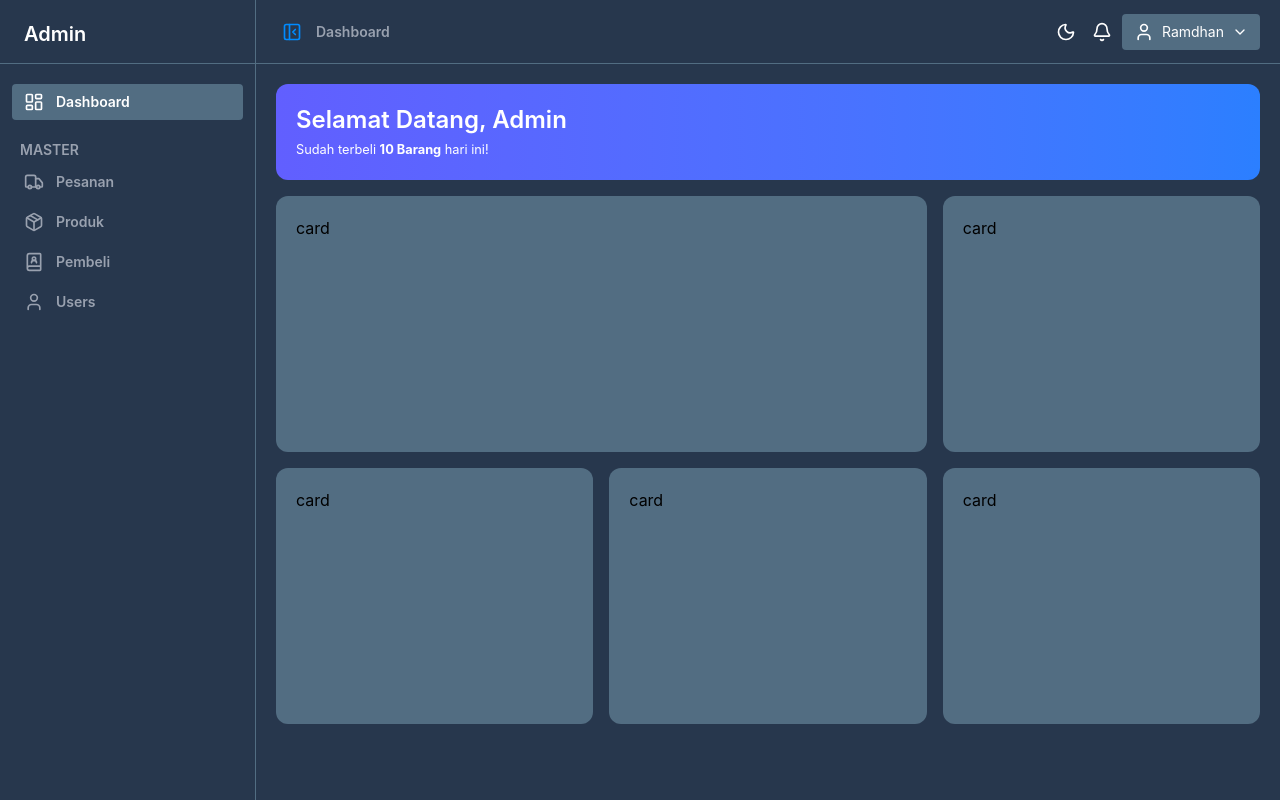
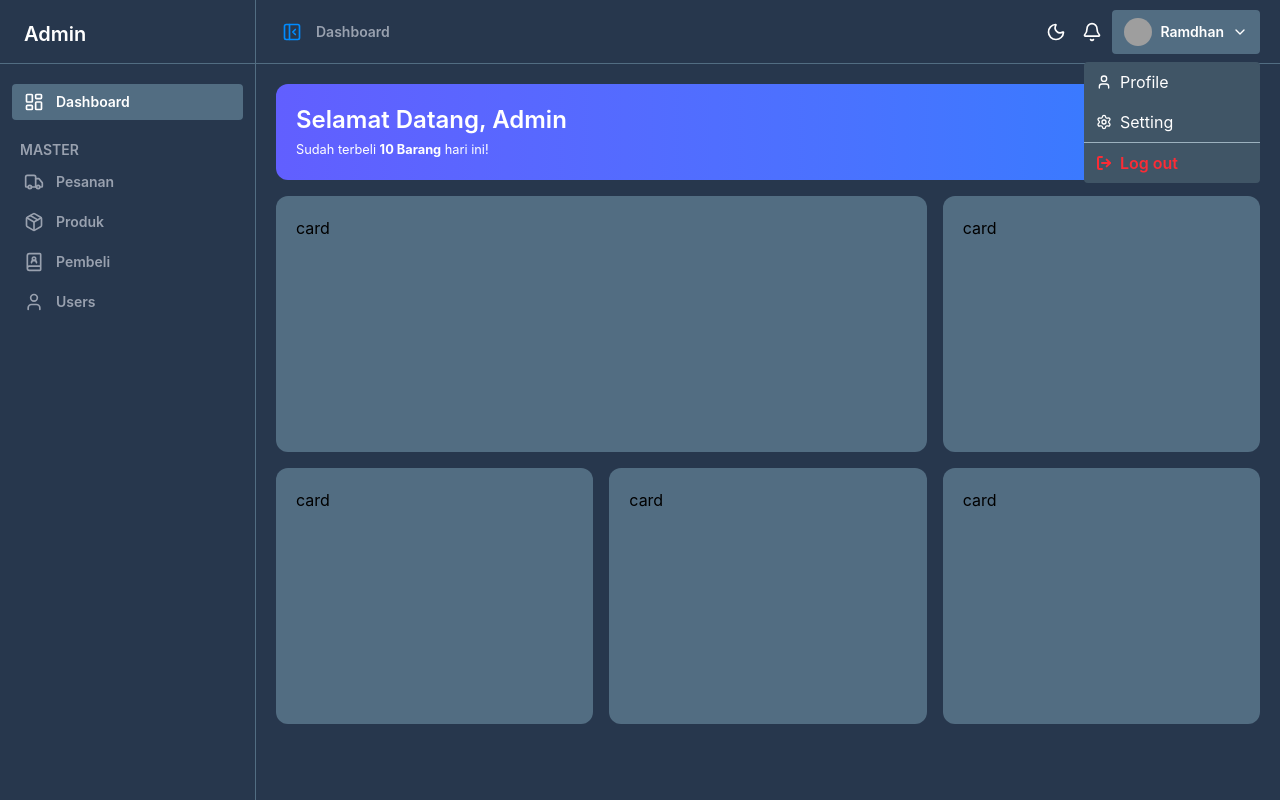
Before and after one commit to RAMDHAN-MQ/react-admin-dashboard, a React (Vite) app: page / in a window 1280 px wide. Both pictures are taken after a click on the button "Ramdhan". Built offline with nearby package versions, Linux system fonts and the light colour scheme; grey boxes are pictures that could not be loaded.

Commit message:
add: dropdown pada profile

```diff
--- a/src/components/layouts/MainContent.tsx
+++ b/src/components/layouts/MainContent.tsx
@@ -1,13 +1,24 @@
-import { Bell, ChevronDown, Moon, PanelLeftClose, User } from "lucide-react";
+import {
+  Bell,
+  ChevronDown,
+  LogOut,
+  Moon,
+  PanelLeftClose,
+  Settings,
+  User,
+} from "lucide-react";
 import IconButton from "../ui/IconButton";
 import Breadcrumb from "../ui/Breadcrumb";
-import type { ReactNode } from "react";
+import { useState, type ReactNode } from "react";
+import { Link } from "react-router-dom";
 
 type Props = {
   children: ReactNode;
 };
 
 export default function MainContent({ children }: Props) {
+  const [isDrop, setIsDrop] = useState(false);
+
   return (
     <div className="main-content bg-tema-4 flex-1">
       <div className="nav border-b border-b-tema-3 flex items-center justify-between h-16 p-5">
@@ -22,13 +33,46 @@ export default function MainContent({ children }: Props) {
         <div className="nav-kanan flex gap-1 items-center text-white ">
           <IconButton icon={<Moon size={20} />} variant="" onClick={() => {}} />
           <IconButton icon={<Bell size={20} />} variant="" onClick={() => {}} />
-          <button className="profile flex items-center gap-2 cursor-pointer rounded py-2 px-3 bg-tema-3 text-sm">
-            <User size={20} />
-            <span>Ramdhan</span>
-            <span className="text-xs">
+          <div className="dropdown relative">
+            <button
+              className="flex items-center gap-2 cursor-pointer rounded py-2 px-3 bg-tema-3 text-sm hover:bg-tema-3-shadow"
+              onClick={() => setIsDrop(!isDrop)}
+            >
+              <span className="inline-flex items-center justify-center shrink-0 select-none rounded-full align-middle bg-elevated size-7 text-sm">
+                <img
+                  src="https://picsum.photos/200"
+                  className="h-full w-full rounded-[inherit] object-cover"
+                />
+              </span>
+              <span className="font-semibold">Ramdhan</span>
               <ChevronDown size={16} strokeWidth={2} />
-            </span>
-          </button>
+            </button>
+            {isDrop && (
+              <div className="flex flex-col my-2 rounded absolute bg-tema-3-shadow w-44 right-0 top-full">
+                <Link
+                  to=""
+                  className="flex gap-2 items-center px-3 py-2 hover:bg-tema-3"
+                >
+                  <User size={16} />
+                  Profile
+                </Link>
+                <Link
+                  to=""
+                  className="flex gap-2 items-center px-3 py-2 hover:bg-tema-3"
+                >
+                  <Settings size={16} />
+                  Setting
+                </Link>
+                <Link
+                  to=""
+                  className="flex gap-2 items-center font-semibold py-2 px-3 text-red-500 hover:bg-red-600 hover:text-white border-t border-t-tema-2"
+                >
+                  <LogOut size={16} strokeWidth={3} />
+                  Log out
+                </Link>
+              </div>
+            )}
+          </div>
         </div>
       </div>
 
```
